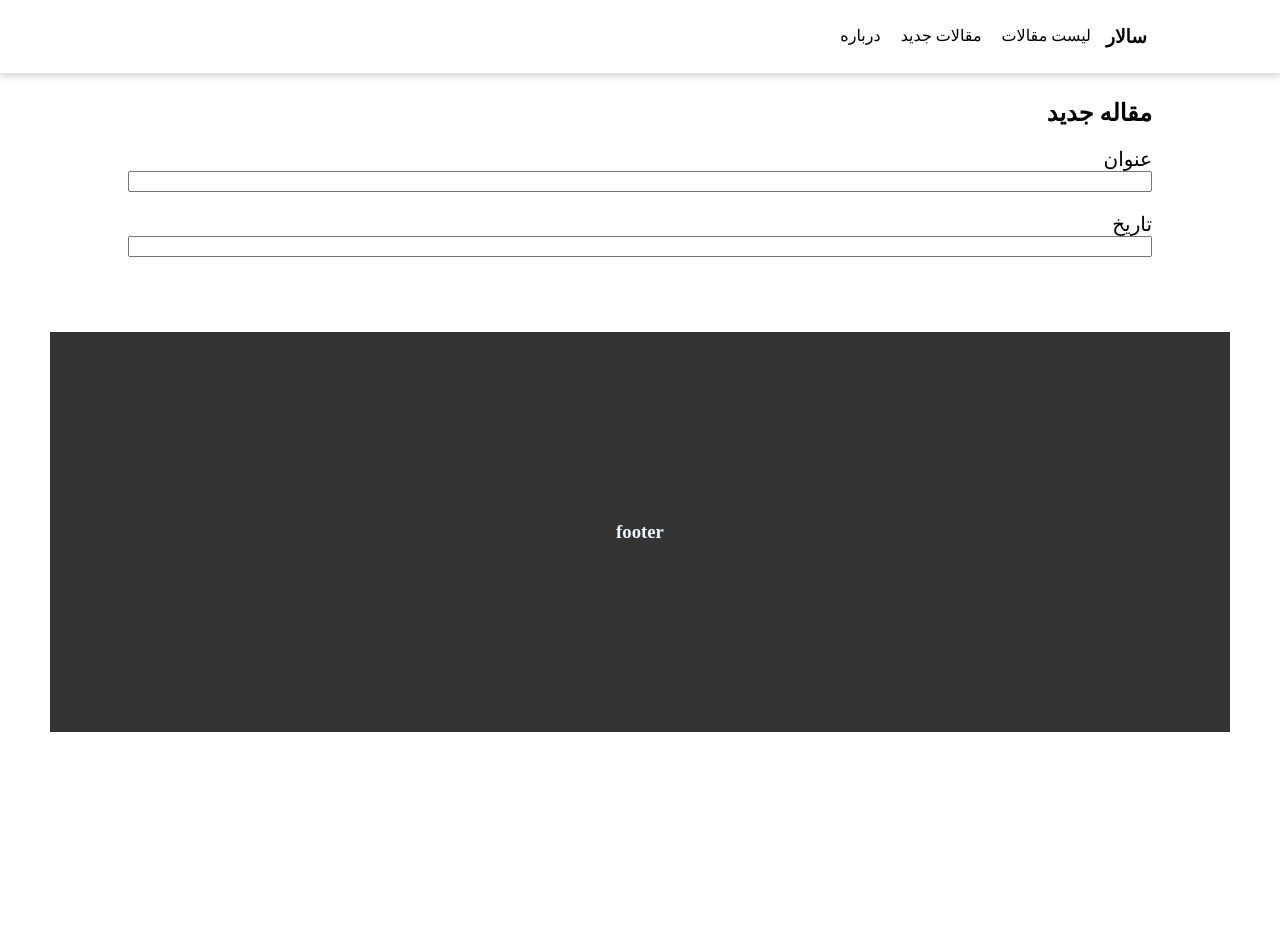
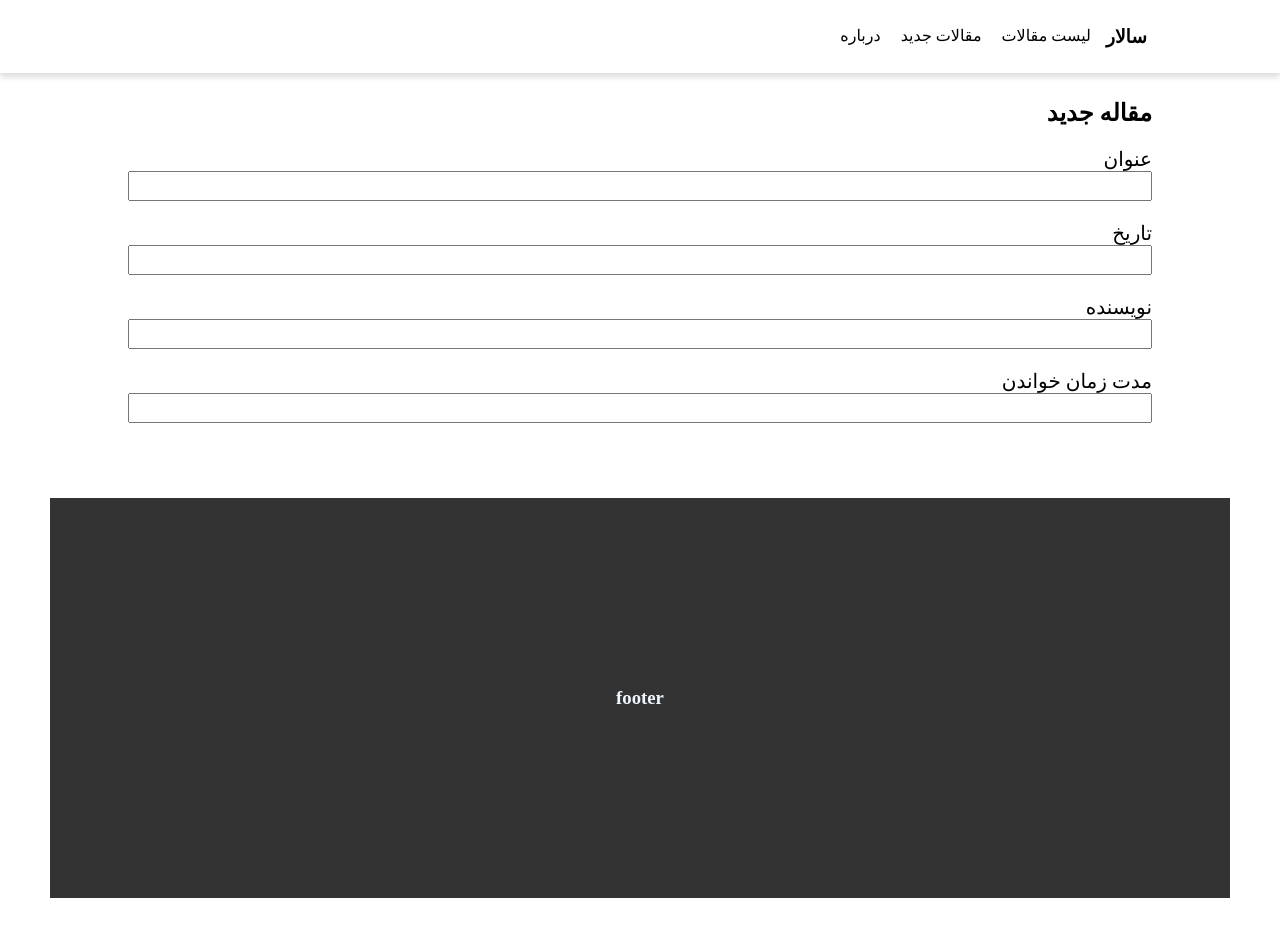
Before and after one commit to efatemee/salar, a React (Vite) app: page /creat-article in a window 1280 px wide. Shown: the top 936 px of the page. Before the commit the page ends 800 px from the top, so only its background shows below. Built offline with nearby package versions, Linux system fonts and the light colour scheme.

Commit message:
new article reads four new part without switch case

```diff
--- a/src/pages/creatArticle/creatarticle.jsx
+++ b/src/pages/creatArticle/creatarticle.jsx
@@ -3,23 +3,17 @@ import Footer from "../../components/footer/footer";
 import styled from "./creatarticle.module.css";
 import { useState } from "react";
 function CreatArticle() {
-  const [article, seArticle] = useState({
+  const [article, setArticle] = useState({
     title: "",
     date: "",
+    author: "",
+    readTime: "",
   });
   const changeart = (e) => {
-    switch (e.target.name) {
-      case "title":
-        seArticle({
-          title: e.target.value,
-        });
-        break;
-      case "date":
-        seArticle({
-          date: e.target.value,
-        });
-        break;
-    }
+    setArticle((prevState) => ({
+      ...prevState,
+      [e.target.name]: e.target.value,
+    }));
   };
   console.log(article);
 
@@ -37,6 +31,14 @@ function CreatArticle() {
             <label>تاریخ</label>
             <input name="date" onChange={changeart} type="text" />
           </div>
+          <div className={styled.changeart}>
+            <label>نویسنده</label>
+            <input name="author" onChange={changeart} type="text" />
+          </div>
+          <div className={styled.changeart}>
+            <label>مدت زمان خواندن</label>
+            <input name="readTime" onChange={changeart} type="text" />
+          </div>
         </div>
       </div>
       <Footer />
--- a/src/pages/creatArticle/creatarticle.module.css
+++ b/src/pages/creatArticle/creatarticle.module.css
@@ -8,5 +8,6 @@
     font-size: 20px;}
 .changeart input{
     width: 100%;
-
+    height: 30px;
+    text-align: right;
 }
```
